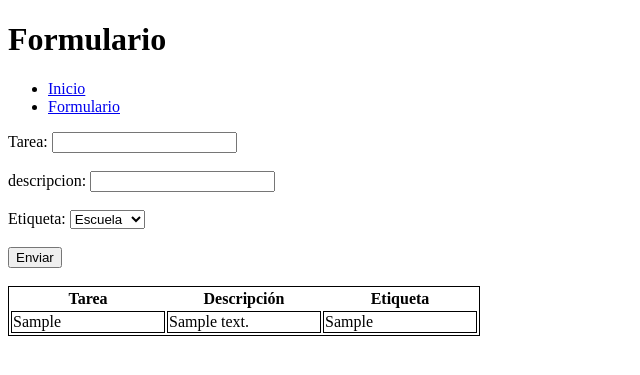
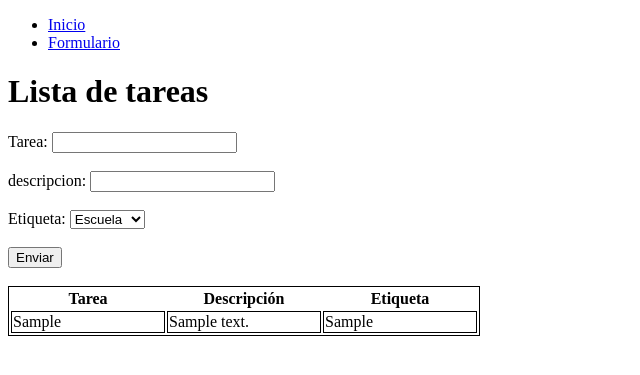
Before and after one commit to LizetteMendoza/Practica-BD-PHP, a PHP site: page /formulario.php in a window 1280 px wide. Shown: the top 375 px of the page, without its empty margins (0-640 px from the left). Run offline with PHP 8.4, Linux system fonts and the light colour scheme; tables that the repository leaves empty or names only in its code hold one stand-in row (values such as "Sample post").

Commit message:
Cambio en la distribución de la vista

```diff
--- a/formulario.php
+++ b/formulario.php
@@ -7,9 +7,7 @@
     <title>Formulario</title>
 </head>
 <body>
-    <?php include('conexion.php');?>
-    <h1>Formulario</h1>
-    <ul>
+<ul>
         <li>
         <a href="index.php">Inicio</a>
         </li>
@@ -17,8 +15,9 @@
         <a href="formulario.php">Formulario</a>
         </li>
     </ul>
-
-
+    <?php include('conexion.php');?>
+    <h1>Lista de tareas</h1>
+    <div class="contenedor-formulario">
     <form action="insertar.php" method="POST">
         <label for="tarea">Tarea:</label>
         <input type="text" name="tarea">
@@ -35,6 +34,8 @@
         <br><br>
         <input type="submit" value="Enviar">
     </form>
+    </div>
+
     <br>
 
     <?php
```
